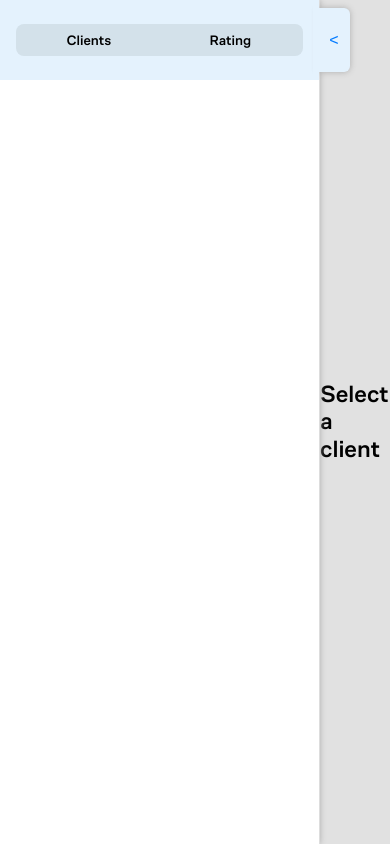
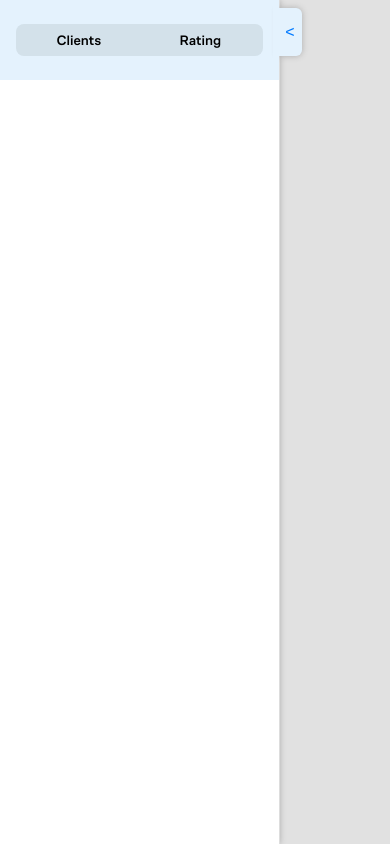
Before and after one commit to dechev-ivan/clients-app, a Nuxt app: page / in a window 390 px wide. Built offline with nearby package versions, Linux system fonts and the light colour scheme.

Commit message:
feat(common): adaptive

```diff
--- /dev/null
+++ b/assets/constants/device.ts
@@ -0,0 +1,6 @@
+export const DEVICE_OPTIONS = {
+    MOBILE: 720,
+    TABLET: 1023,
+    LAPTOP: 1359,
+    DESKTOP: 1920,
+};
--- a/assets/scss/shared/_variables.scss
+++ b/assets/scss/shared/_variables.scss
@@ -1,5 +1,6 @@
 :root {
     --sidebar-width: 320px;
+    --sidebar-width-mobile: 280px;
 
     // fonts
     --base-font: "CoFoSans", helvetica, sans-serif;
--- a/components/TheSidebar.vue
+++ b/components/TheSidebar.vue
@@ -39,9 +39,19 @@ defineEmits(['toggle'])
     transition: transform 0.3s ease;
     box-shadow: 0 0 6px rgb(174 174 174);
     flex-direction: column;
+    overscroll-behavior: contain;
+
+    @include respond-to(mobile) {
+        width: var(--sidebar-width-mobile);
+        max-width: calc(100vw - 24px);
+    }
 
     &._closed {
         transform: translateX(calc(-1 * var(--sidebar-width)));
+
+        @include respond-to(mobile) {
+            transform: translateX(calc(-1 * var(--sidebar-width-mobile)));
+        }
 
         .arrow {
             transform: rotateZ(180deg);
@@ -87,6 +97,11 @@ defineEmits(['toggle'])
     transition: all 0.2s ease;
     cursor: pointer;
     box-shadow: 0 0 6px rgb(174 174 174);
+
+    @include respond-to(mobile) {
+        width: 24px;
+        height: 48px;
+    }
 }
 
 .content {
--- a/components/client/card/ClientCard.vue
+++ b/components/client/card/ClientCard.vue
@@ -58,11 +58,25 @@ const isSaveDisabled = computed(() => Boolean(props.client.rating === rating.val
     box-shadow: 0 4px 6px -1px rgb(0 0 0 / 10%);
     border-radius: 16px;
     background-color: var(--base-white);
+
+    @include respond-to(tablet) {
+        width: 480px;
+    }
+
+    @include respond-to(mobile) {
+        gap: 14px;
+        width: calc(100% - 32px);
+        padding: 24px;
+    }
 }
 
 .main {
     display: flex;
     gap: 24px;
+
+    @include respond-to(tablet) {
+        flex-direction: column;
+    }
 }
 
 .photo {
@@ -71,10 +85,15 @@ const isSaveDisabled = computed(() => Boolean(props.client.rating === rating.val
 }
 
 .info {
+    overflow: hidden;
     display: flex;
     flex-direction: column;
     flex-grow: 1;
     gap: 24px;
+
+    @include respond-to(tablet) {
+        gap: 16px;
+    }
 }
 
 .footer {
@@ -84,5 +103,9 @@ const isSaveDisabled = computed(() => Boolean(props.client.rating === rating.val
 
 .saveBtn {
     width: 50%;
+
+    @include respond-to(tablet) {
+        width: 100%;
+    }
 }
 </style>
--- a/components/client/card/ClientInfo.vue
+++ b/components/client/card/ClientInfo.vue
@@ -25,10 +25,20 @@ defineProps<{
     font-size: 42px;
     font-weight: 500;
     line-height: 1;
+
+    @include respond-to(tablet) {
+        font-size: 32px;
+    }
 }
 
 .email {
+    @include text-ellipsis(1);
+
     font-size: 30px;
     line-height: 1;
+
+    @include respond-to(tablet) {
+        font-size: 24px;
+    }
 }
 </style>
--- a/components/client/card/ClientRating.vue
+++ b/components/client/card/ClientRating.vue
@@ -53,6 +53,10 @@ const updateRating = (increment: boolean): void => {
 .text {
     font-size: 24px;
     font-weight: 500;
+
+    @include respond-to(tablet) {
+        font-size: 16px;
+    }
 }
 
 .btn {
--- a/layouts/default.vue
+++ b/layouts/default.vue
@@ -1,13 +1,37 @@
 <script lang="ts" setup>
-import {useClientsStore} from '~/stores/clients'
+import {useClientsStore} from '~/stores/clients';
+import {DEVICE_OPTIONS} from "~/assets/constants/device";
 
-const clientsStore = useClientsStore()
-const {selectedClient} = storeToRefs(clientsStore)
+const clientsStore = useClientsStore();
+const {selectedClient} = storeToRefs(clientsStore);
 
 const isSidebarOpen = ref(true);
 const toggleSidebar = () => {
     isSidebarOpen.value = !isSidebarOpen.value;
 }
+
+watch(selectedClient, (value, oldValue) => {
+    if (isSidebarOpen.value && isMobile.value && oldValue !== value) {
+        isSidebarOpen.value = false;
+    }
+});
+
+const isMobile = ref(false);
+
+onMounted(() => {
+    const mediaQuery = window?.matchMedia(`(max-width: ${DEVICE_OPTIONS.TABLET}px)`)
+    isMobile.value = mediaQuery.matches;
+
+    const handler = (e: MediaQueryListEvent) => {
+        isMobile.value = e.matches;
+    }
+
+    mediaQuery.addEventListener('change', handler)
+
+    onBeforeUnmount(() => {
+        mediaQuery.removeEventListener('change', handler)
+    })
+})
 </script>
 
 <template>
@@ -36,8 +60,13 @@ const toggleSidebar = () => {
 .content {
     display: flex;
     flex: 1;
+    max-width: 100%;
     margin-left: var(--sidebar-width);
     transition: margin-left 0.3s ease;
+
+    @include respond-to(tablet) {
+        margin-left: 0;
+    }
 
     &._offset {
         margin-left: 0;
```
